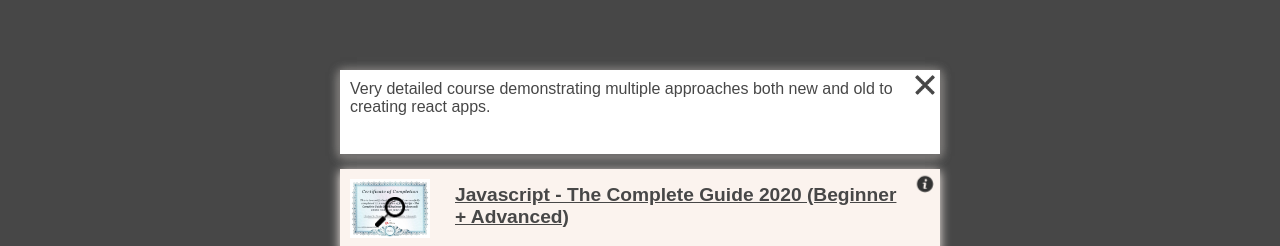
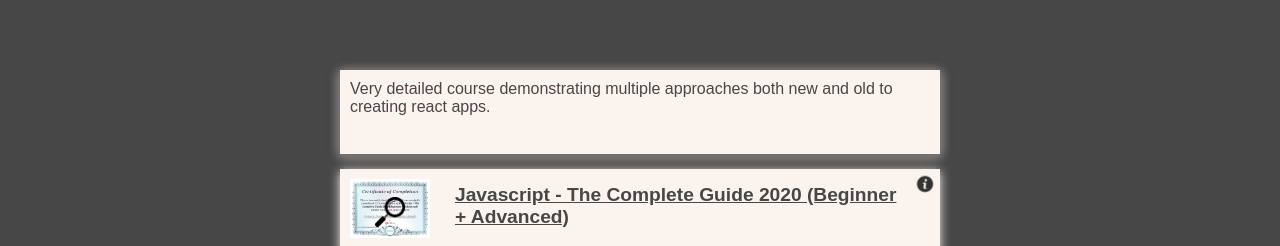
Before and after one commit to Kwarn/portfolio, a React (Create React App) app: page / in a window 1280 px wide. Both pictures are taken after a click on the element 925 px from the left and 3385 px from the top of the page. Shown: the part 3300-3546 px from the top of the page. Built offline with nearby package versions, Linux system fonts and the light colour scheme.

Commit message:
refactored css class name to improve clarity

```diff
--- a/src/containers/DrawToggle/Draw/Draw.js
+++ b/src/containers/DrawToggle/Draw/Draw.js
@@ -5,7 +5,7 @@ const Draw = ({ isMouseOverDraw, content }) => {
   return (
     <div
       className={`${classes.Draw}
-        ${isMouseOverDraw ? classes.OnMouseOverDraw : ''}`}
+        ${isMouseOverDraw ? classes.HoverHighlight : ''}`}
     >
       <div className={classes.Content}>{content}</div>
     </div>
--- a/src/containers/DrawToggle/Draw/Draw.module.css
+++ b/src/containers/DrawToggle/Draw/Draw.module.css
@@ -1,14 +1,15 @@
 .Draw {
+  z-index: 10;
   width: 100%;
   height: 100%;
-  background-color: white;
+  background-color: rgba(251, 243, 238, 1);
   box-shadow: 0 2px 10px #474747;
   animation: openFullProject 0.5s ease-in-out;
   position: absolute;
   top: 0;
 }
 
-.OnMouseOverDraw {
+.HoverHighlight {
   background: #ecd7cd;
 }
 
```
